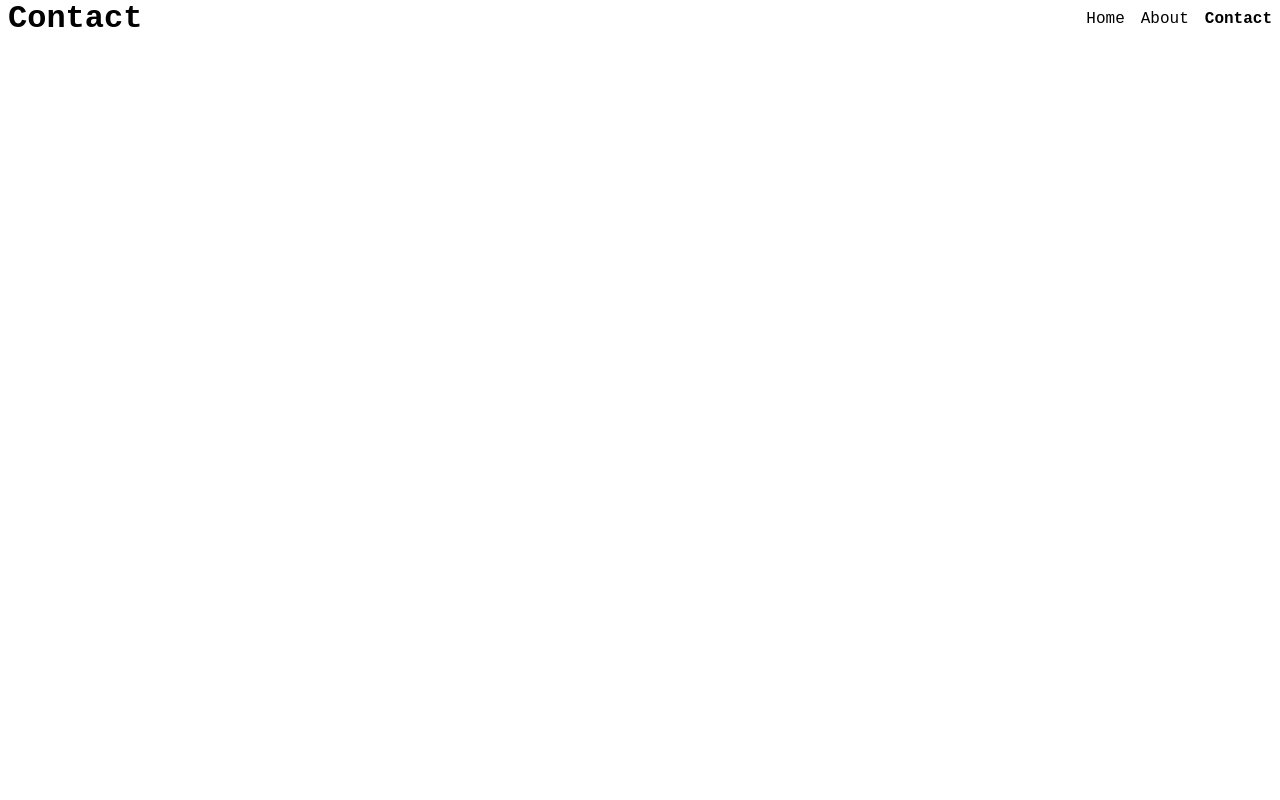
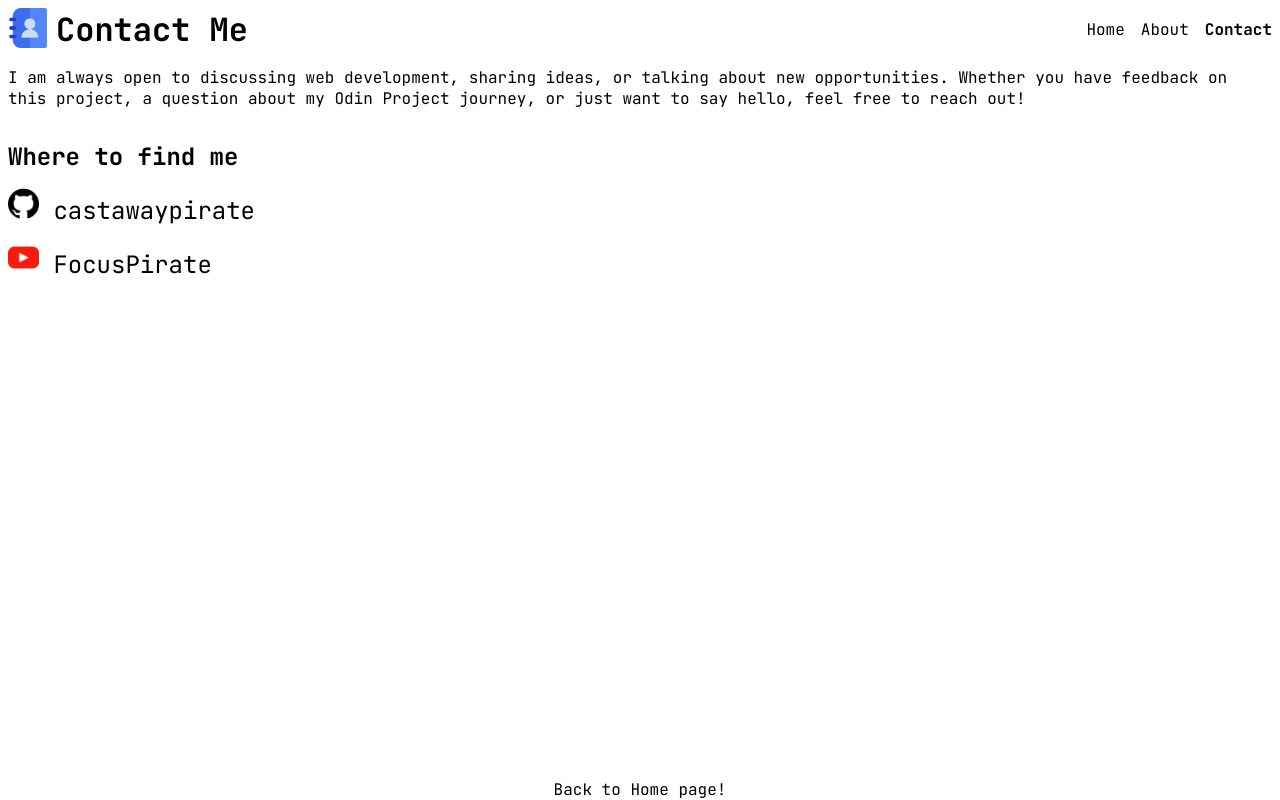
Before and after one commit to castawaypirate/odin-basic-informational-site, a plain HTML site: page public/contact.html in a window 1280 px wide. Drawn offline with Linux system fonts and the light colour scheme.

Commit message:
feat: add contact page content, styling, and icon assets

```diff
--- a/public/contact.html
+++ b/public/contact.html
@@ -6,16 +6,54 @@
     <link href="css/contact.css" rel="stylesheet" />
     <script src="js/contact.js"></script>
     <link rel="icon" type="image/svg+xml" href="../favicon.svg" />
+    <link rel="preconnect" href="https://fonts.googleapis.com" />
+    <link rel="preconnect" href="https://fonts.gstatic.com" crossorigin />
+    <link
+      href="https://fonts.googleapis.com/css2?family=JetBrains+Mono:ital,wght@0,100..800;1,100..800&display=swap"
+      rel="stylesheet"
+    />
     <title>Contact</title>
   </head>
   <body>
     <header>
-      <h1>Contact</h1>
+      <div class="header-heading">
+        <img src="./assets/contact.png" alt="The Odin Project logo" />
+        <h1>Contact Me</h1>
+      </div>
       <ul>
         <li><a href="/">Home</a></li>
         <li><a href="/about">About</a></li>
         <li><a class="active" href="/contact">Contact</a></li>
       </ul>
     </header>
+    <div class="content">
+      <div class="paragraph">
+        I am always open to discussing web development, sharing ideas, or
+        talking about new opportunities. Whether you have feedback on this
+        project, a question about my Odin Project journey, or just want to say
+        hello, feel free to reach out!
+      </div>
+      <div class="body-heading">
+        <h2>Where to find me</h2>
+      </div>
+      <ul class="contact-list">
+        <li>
+          <a href="https://github.com/castawaypirate">
+            <div class="contact-image">
+              <img src="./assets/github.png" alt="GitHub icon" />
+            </div> castawaypirate
+          </a>
+        </li>
+        <li>
+          <a href="https://www.youtube.com/@FocusPirate">
+            <div class="contact-image">
+              <img src="./assets/youtube.png" alt="YouTube icon" />
+            </div> FocusPirate
+          </a>
+        </li>
+      </ul>
+    <footer>
+        Back to <a href="/home">Home</a> page!
+    </footer>
   </body>
 </html>
--- a/public/css/about.css
+++ b/public/css/about.css
@@ -21,7 +21,7 @@ header {
   flex-direction: row;
   justify-content: space-between;
   align-items: center;
-  margin: 0 0.5rem;
+  margin: 0.5rem 0.5rem;
 
   ul {
     display: flex;
--- a/public/css/contact.css
+++ b/public/css/contact.css
@@ -21,7 +21,7 @@ header {
   flex-direction: row;
   justify-content: space-between;
   align-items: center;
-  margin: 0 0.5rem;
+  margin: 0.5rem 0.5rem;
 
   ul {
     display: flex;
@@ -44,6 +44,10 @@ header {
   flex-direction: row;
   white-space: nowrap;
   gap: 0.5rem;
+
+  img {
+    height: 2.5em;
+  }
 }
 
 .active {
@@ -69,7 +73,7 @@ header {
   }
 }
 
-.paragraph-image {
+.contact-image {
   display: inline-block;
   height: 1lh;
 
@@ -80,10 +84,21 @@ header {
   }
 }
 
-ul {
+.contact-list {
+  margin-top: 1rem;
   display: flex;
   flex-direction: column;
   gap: 1rem;
+  font-size: 1.5rem;
+
+  a {
+    all: unset;
+  }
+
+  a:hover {
+    cursor: pointer;
+    font-weight: bolder;
+  }
 }
 
 footer {
--- a/public/css/index.css
+++ b/public/css/index.css
@@ -21,7 +21,7 @@ header {
   flex-direction: row;
   justify-content: space-between;
   align-items: center;
-  margin: 0 0.5rem;
+  margin: 0.5rem 0.5rem;
 
   ul {
     display: flex;
--- a/public/js/about.js
+++ b/public/js/about.js
@@ -0,0 +1 @@
+console.log("About");
--- a/public/js/contact.js
+++ b/public/js/contact.js
@@ -0,0 +1 @@
+console.log("Contact");
```
Also changed, not shown: public/about.html (+0 -3 lines), README.md, public/assets/contact.png (added), public/assets/github.png (added), public/assets/youtube.png (added).
